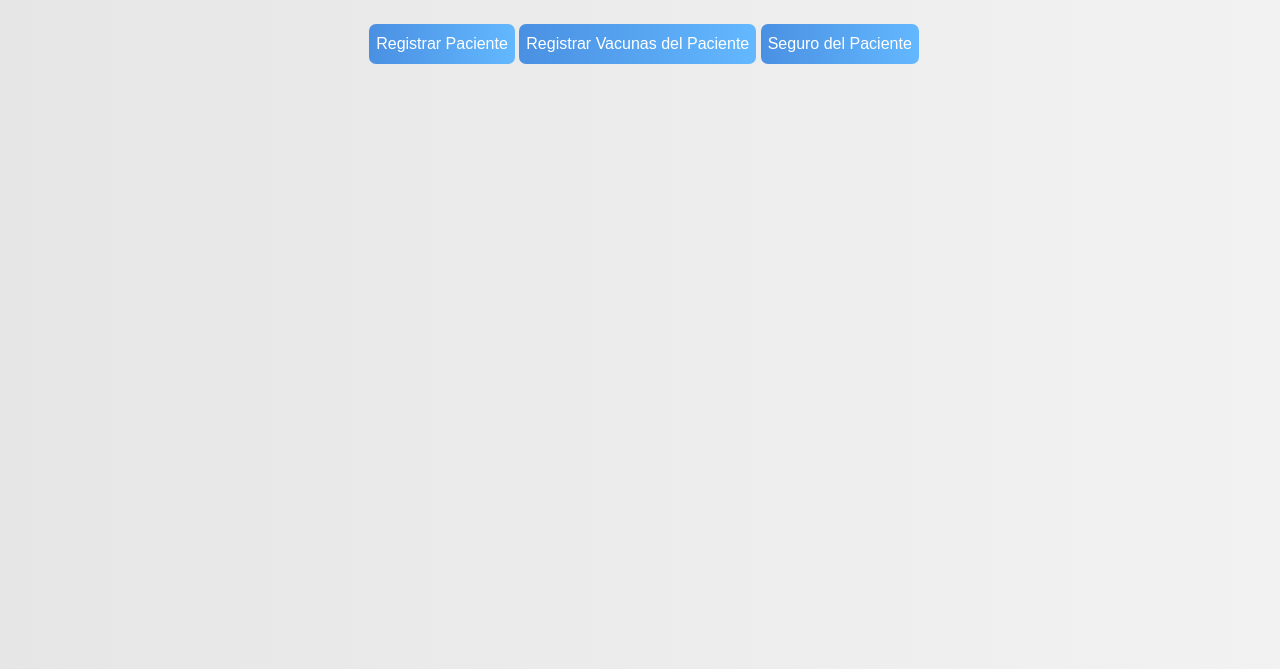
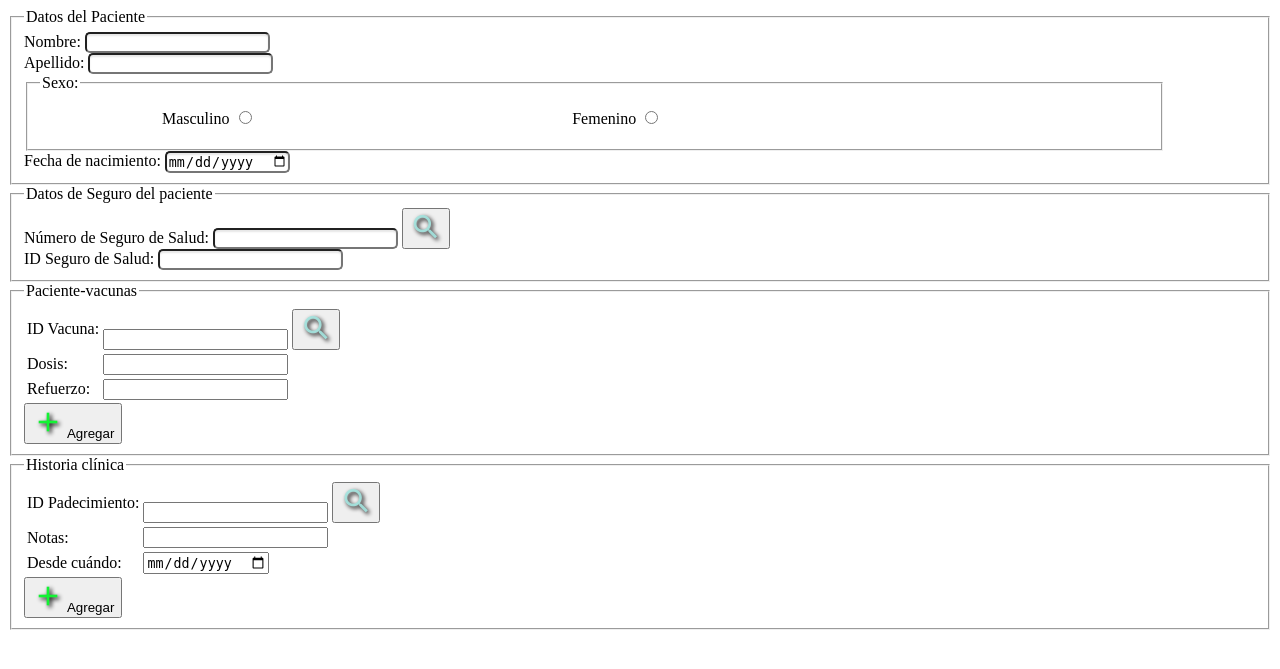
Before and after one commit to luis15201/sistema-medico, a PHP site: page /paciente.php in a window 1280 px wide. Shown: the top 669 px of the page. Run offline with PHP 8.4, Linux system fonts and the light colour scheme.

Commit message:
modificaciones de prueba

```diff
--- a/paciente.php
+++ b/paciente.php
@@ -2,148 +2,220 @@
 <html>
 
 <head>
-	<title>Formulario Emergente</title>
-	<link rel="stylesheet" type="text/css" href="css/style.css">
+	<meta charset="UTF-8">
+	<title>Formulario</title>
+	<link rel="stylesheet" href="https://fonts.googleapis.com/icon?family=Material+Icons">
+	<style>
+		.fieldset-container {
+			float: left;
 
-	<style>
-		#formContainer {
-			display: none;
-			position: fixed;
-			top: 0;
-			left: 0;
-			width: 100%;
-			height: 100%;
-			background-color: rgba(0, 0, 0, 0.5);
-			z-index: 9999;
 		}
 
-		.form {
-			position: absolute;
-			top: 50%;
-			left: 50%;
-			transform: translate(-50%, -50%);
-			background-color: #fff;
-			padding: 20px;
-			border-radius: 5%;
-			width: 30%;
+		@media (min-width: 810px) {
+			div.fieldset-container {
+				width:100%;
+			}
+
+
 		}
 
-		#openFormButton {
-			margin-top: 20px;
+		@media (max-width: 800px) {
+			div.fieldset-container {
+				width: 100%;
+			}
 		}
-
-		#closeFormButton {
-			margin-top: 10px;
-		}
-
-		h2 {
-			margin-top: 0;
-		}
-
-		label {
-			font-size: 14px;
-			color: #444;
-		}
-
-		input[type="text"],
-		input[type="date"] {
-			width: 100%;
-			padding: 10px;
-			font-size: 16px;
-			color: #444;
-			margin-bottom: 20px;
-			border: none;
-			border-bottom: 1px solid #444;
-			outline: none;
-			background: transparent;
-		}
-
-		input[type="submit"] {
-			border: none;
-			outline: none;
-			height: 40px;
-			color: #fff;
-			font-size: 16px;
-			background: linear-gradient(to right, #4a90e2, #63b8ff);
-			cursor: pointer;
-			border-radius: 20px;
-			width: 100%;
-			margin-top: 10px;
-		}
-
-		input[type="submit"]:hover {
-			background: linear-gradient(to right, #63b8ff, #4a90e2);
-		}
+	</style>
 
 
-		button {
-			border: none;
-			outline: none;
-			height: 40px;
-			color: #fff;
-			font-size: 16px;
-			background: linear-gradient(to right, #4a90e2, #63b8ff);
-			cursor: pointer;
-			border-radius: 20px;
-			width: 100%;
-			margin-top: 10px;
-		}
-	</style>
 </head>
 
 <body>
-<div class="botones-container">
-	<button id="openFormButton" class="claseboton">Registrar Paciente</button>
-	<button id="openFormButton" class="claseboton">Registrar Vacunas del Paciente</button>
-	<button id="openFormButton" class="claseboton">Seguro del Paciente</button>
-</div>
-	<div id="formContainer">
-		<form id="myForm" class="form">
-			<h2>Registro de los Pacientes</h2>
-			<label for="nombre">Nombre</label>
-			<input type="text" name="nombre" required>
-			<label for="apellido">Apellido</label>
-			<input type="text" name="apellido" required>
-			<fieldset style="border-radius: 6px; border: 2px solid gray; padding: 10px; display: flex; flex-direction: column; align-items: center; margin:15px;">
-				<legend>Sexo</legend>
-				<div style="  width: 100%;">
-					<label for="Masculino" style="padding:5px;">
-						Masculino
-						<input type="radio"  style="padding:5px;" name="sexo" value="masculino" required>
-					</label>
-					<label for="Femenino" style="padding:5px;">
-						Femenino
-						<input type="radio" style="padding:5px;" name="sexo" value="femenino" required>
-					</label>
+	<div class="form">
+		<div class="fieldset-container">
+			<fieldset>
+				<legend>Datos del Paciente</legend>
+				<div>
+					<label for="nombre">Nombre:</label>
+					<input type="text" id="nombre" style="border-radius: 5px; box-shadow: 0 2px 2px rgba(0, 0, 0, 0.1) inset;">
+				</div>
+				<div>
+					<label for="apellido">Apellido:</label>
+					<input type="text" id="apellido" style="border-radius: 5px; box-shadow: 0 2px 2px rgba(0, 0, 0, 0.1) inset;">
+				</div>
+				<fieldset style="width:90%;">
+					<legend>Sexo:</legend>
+					<div style="width:35%;float:left; margin-left: 10%; padding: 1%; ">
+						<label for="masculino">Masculino</label>
+						<input type="radio" id="masculino" name="sexo" value="masculino">
+					</div>
+					<div style="width:35%;float:left;padding: 1%;">
+						<label for="femenino">Femenino</label>
+						<input type="radio" id="femenino" name="sexo" value="femenino">
+					</div>
+				</fieldset>
+				<div>
+					<label for="fecha_nacimiento">Fecha de nacimiento:</label>
+					<input type="date" id="fecha_nacimiento" style="border-radius: 5px; box-shadow: 0 2px 2px rgba(0, 0, 0, 0.1) inset;">
 				</div>
 			</fieldset>
+		</div>
 
+		<div class="fieldset-container">
+			<fieldset>
+				<legend>Datos de Seguro del paciente</legend>
+				<div>
+					<label for="NSS">Número de Seguro de Salud:</label>
+					<input type="text" id="NSS" style="border-radius: 5px; box-shadow: 0 2px 2px rgba(0, 0, 0, 0.1) inset;">
+					<button class="busquedaboton" title="Buscar en los Seguros registrados"><i class="material-icons" style="font-size:32px;color:#a4e5dfe8;text-shadow:2px 2px 4px #000000;">search</i></button>
+				</div>
+				<div>
+					<label for="Id_seguro_salud">ID Seguro de Salud:</label>
+					<input type="text" id="Id_seguro_salud" style="border-radius: 5px; box-shadow: 0 2px 2px rgba(0, 0, 0, 0.1) inset;">
+				</div>
+			</fieldset>
+		</div>
 
-			<label for="fecha_nacimiento">Fecha de Nacimiento</label>
-			<input type="date" name="fecha_nacimiento" required>
-			<input type="submit" name="submit_paciente" value="Guardar Datos del Paciente">
-
-			<button id="closeFormButton">Cerrar</button>
-		</form>
+		<div class="fieldset-container">
+			<fieldset>
+				<legend>Paciente-vacunas</legend>
+				<table>
+					<tr>
+						<td><label for="id_vacuna">ID Vacuna:</label></td>
+						<td>
+							<input type="text" id="id_vacuna">
+							<button class="busquedaboton" title="Buscar en los Seguros registrados"><i class="material-icons" style="font-size:32px;color:#a4e5dfe8;text-shadow:2px 2px 4px #000000;">search</i></button>
+						</td>
+					</tr>
+					<tr>
+						<td><label for="dosis">Dosis:</label></td>
+						<td><input type="text" id="dosis"></td>
+					</tr>
+					<tr>
+						<td><label for="refuerzo">Refuerzo:</label></td>
+						<td><input type="text" id="refuerzo"></td>
+					</tr>
+				</table>
+				<button id="agregarVacuna" class="boton"><i class="material-icons" style="font-size:32px;color:#12f333;text-shadow:2px 2px 4px #000000;">add</i> Agregar</button>
+				<table id="vacunasTabla" style="display: none;">
+					<thead>
+						<tr>
+							<th>ID Vacuna</th>
+							<th>Dosis</th>
+							<th>Refuerzo</th>
+							<th>Modificar</th>
+							<th>Eliminar</th>
+						</tr>
+					</thead>
+					<tbody></tbody>
+				</table>
+			</fieldset>
+		</div>
+		<div class="fieldset-container">
+			<fieldset>
+				<legend>Historia clínica</legend>
+				<table>
+					<tr>
+						<td><label for="id_padecimiento">ID Padecimiento:</label></td>
+						<td>
+							<input type="text" id="id_padecimiento">
+							<button class="busquedaboton" title="Buscar en los Seguros registrados"><i class="material-icons" style="font-size:32px;color:#a4e5dfe8;text-shadow:2px 2px 4px #000000;">search</i></button>
+						</td>
+					</tr>
+					<tr>
+						<td><label for="notas">Notas:</label></td>
+						<td><input type="text" id="notas"></td>
+					</tr>
+					<tr>
+						<td><label for="desde_cuando">Desde cuándo:</label></td>
+						<td>
+							<input type="date" id="desde_cuando" onchange="calculateYears()"><br>
+							<span id="yearsSince"></span>
+						</td>
+					</tr>
+				</table>
+				<button id="agregarPadecimiento" class="boton"><i class="material-icons" style="font-size:32px;color:#12f333;text-shadow:2px 2px 4px #000000;">add</i> Agregar</button>
+				<table id="padecimientosTabla" style="display: none;">
+					<thead>
+						<tr>
+							<th>ID Padecimiento</th>
+							<th>Notas</th>
+							<th>Desde cuándo</th>
+							<th>Modificar</th>
+							<th>Eliminar</th>
+						</tr>
+					</thead>
+					<tbody></tbody>
+				</table>
+			</fieldset>
+		</div>
 	</div>
 
+	<script>
+		// Función para calcular los años desde la fecha seleccionada
+		function calculateYears() {
+			const fechaSeleccionada = document.getElementById("desde_cuando").value;
+			const fechaActual = new Date();
+			const diferencia = fechaActual.getFullYear() - new Date(fechaSeleccionada).getFullYear();
+			document.getElementById("yearsSince").textContent = "Lleva padeciendo esta enfermedad durante " + diferencia + " años.";
+		}
 
+		// Función para agregar una vacuna a la tabla
+		document.getElementById("agregarVacuna").addEventListener("click", function() {
+			const idVacuna = document.getElementById("id_vacuna").value;
+			const dosis = document.getElementById("dosis").value;
+			const refuerzo = document.getElementById("refuerzo").value;
 
+			if (idVacuna && dosis && refuerzo) {
+				const table = document.getElementById("vacunasTabla");
+				const tbody = table.getElementsByTagName("tbody")[0];
 
+				const row = document.createElement("tr");
+				row.innerHTML = `
+					<td>${idVacuna}</td>
+					<td>${dosis}</td>
+					<td>${refuerzo}</td>
+					<td><button>Modificar</button></td>
+					<td><button onclick="confirm('¿Realmente desea eliminar esta vacuna?')">Eliminar</button></td>
+				`;
 
-	<script>
-		document.getElementById("openFormButton").addEventListener("click", function() {
-			document.getElementById("formContainer").style.display = "block";
+				tbody.appendChild(row);
+				table.style.display = "table";
+			}
+
+			// Limpiar los campos de vacuna
+			document.getElementById("id_vacuna").value = "";
+			document.getElementById("dosis").value = "";
+			document.getElementById("refuerzo").value = "";
 		});
 
-		document.getElementById("closeFormButton").addEventListener("click", function() {
-			document.getElementById("formContainer").style.display = "none";
-		});
+		// Función para agregar un padecimiento a la tabla
+		document.getElementById("agregarPadecimiento").addEventListener("click", function() {
+			const idPadecimiento = document.getElementById("id_padecimiento").value;
+			const notas = document.getElementById("notas").value;
+			const desdeCuando = document.getElementById("desde_cuando").value;
 
-		document.getElementById("myForm").addEventListener("submit", function(event) {
-			event.preventDefault(); // Evita el envío del formulario
-			// Aquí puedes realizar el procesamiento del formulario, como enviar los datos a través de una solicitud AJAX
-			alert("Formulario enviado correctamente");
+			if (idPadecimiento && notas && desdeCuando) {
+				const table = document.getElementById("padecimientosTabla");
+				const tbody = table.getElementsByTagName("tbody")[0];
+
+				const row = document.createElement("tr");
+				row.innerHTML = `
+					<td>${idPadecimiento}</td>
+					<td>${notas}</td>
+					<td>${desdeCuando}</td>
+					<td><button>Modificar</button></td>
+					<td><button onclick="confirm('¿Realmente desea eliminar este padecimiento?')">Eliminar</button></td>
+				`;
+
+				tbody.appendChild(row);
+				table.style.display = "table";
+			}
+
+			// Limpiar los campos de padecimiento
+			document.getElementById("id_padecimiento").value = "";
+			document.getElementById("notas").value = "";
+			document.getElementById("desde_cuando").value = "";
+			document.getElementById("yearsSince").textContent = "";
 		});
 	</script>
 </body>
```
